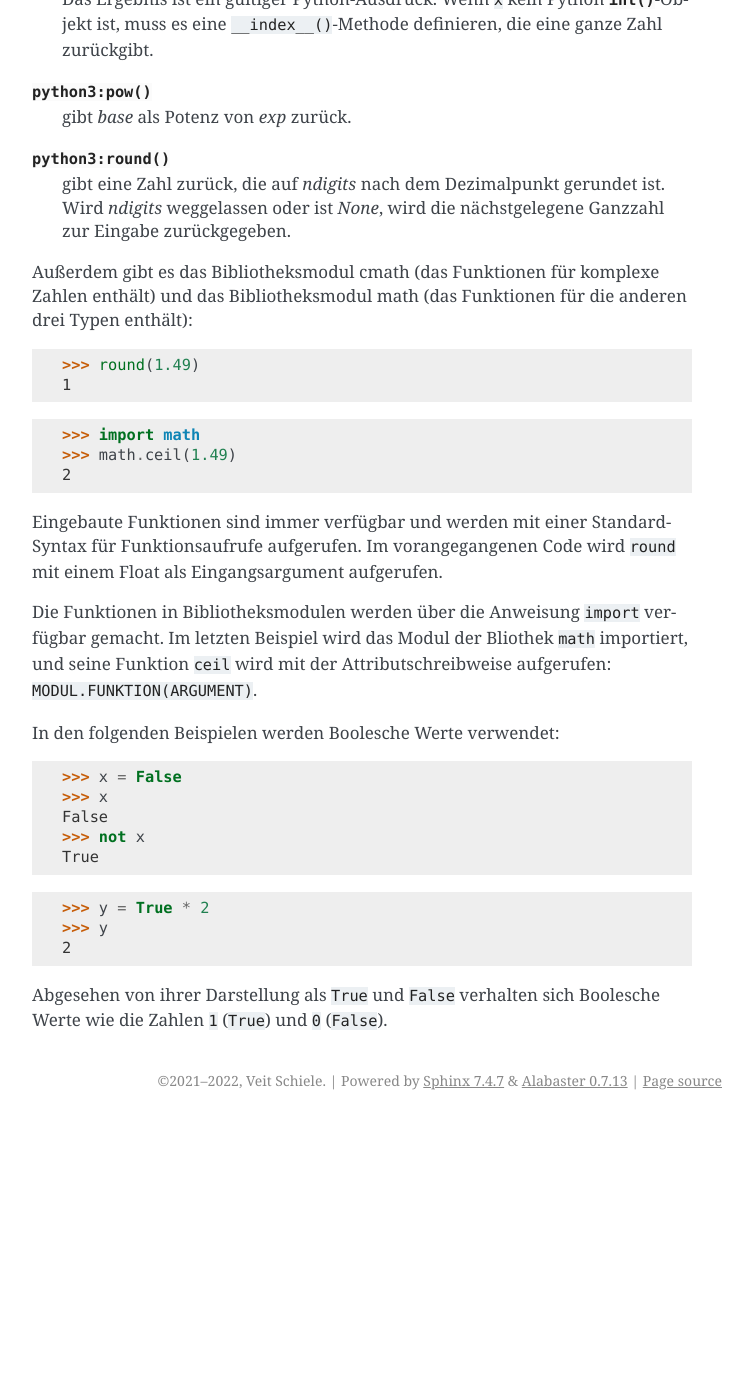
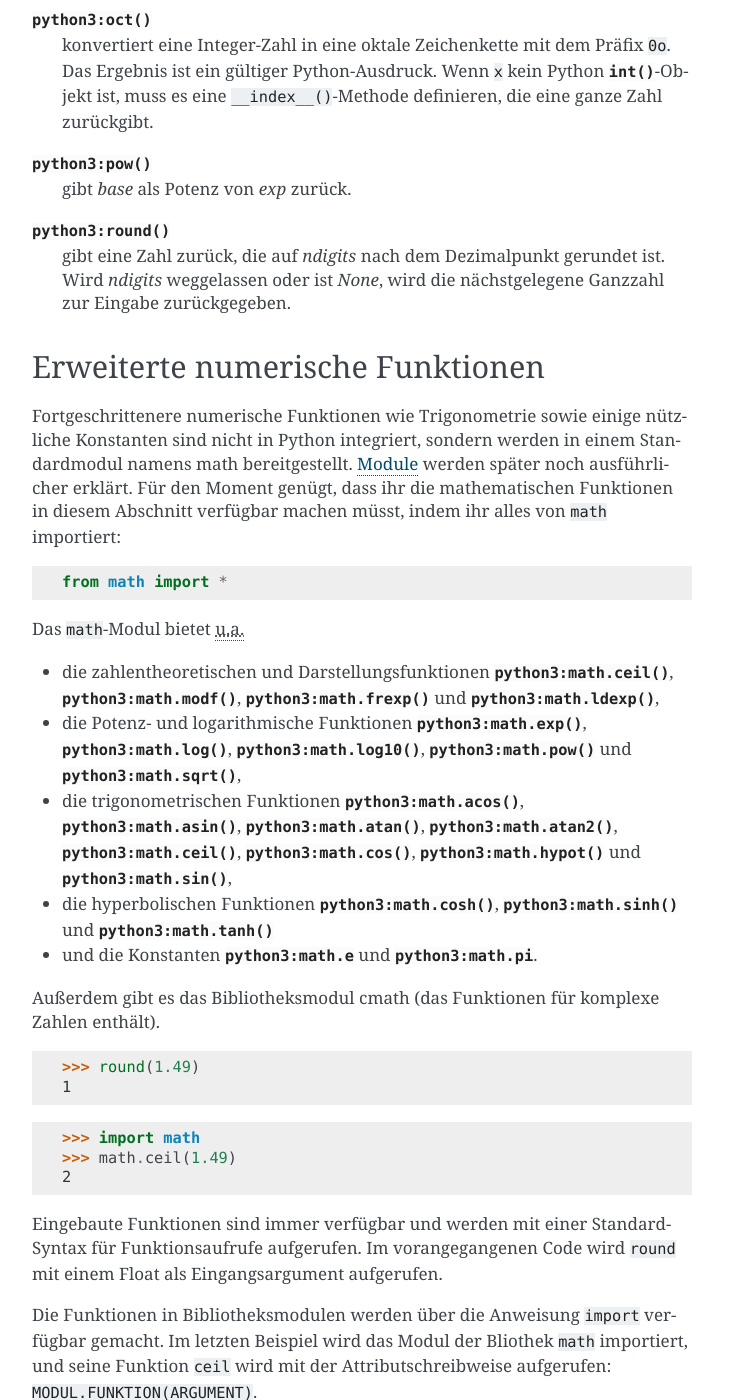
Before and after one commit to veit/python-basics-tutorial-de, a Sphinx documentation site: the page built from docs/types/numbers.rst, in a window 1280 px wide and 1400 px high, scrolled down 2420 px. Shown: the whole window, without its empty margins (388-1141 px from the left). Built offline with Sphinx 7.4.7, drawn with Linux system fonts in a browser that asks for light colours; pages that are not in the unit, such as notebooks, are missing from menus; before the commit the page ends 3540 px from its top, so only the background shows below that; some of the changed text lies outside the part shown.

Commit message:
:memo: Add math functions

```diff
--- a/docs/types/numbers.rst
+++ b/docs/types/numbers.rst
@@ -82,6 +82,9 @@ Suffix ``j``. Im vorangehenden Code ist die Variable ``x`` einer komplexen Zahl
 zugeordnet. Ihr könnt ihren „realen“ Teil mit der Attributschreibweise
 ``x.real`` und den „imaginären“ Teil mit ``x.imag`` erhalten.
 
+Built-in numerische Funktionen
+------------------------------
+
 Mehrere eingebaute Funktionen können mit Zahlen arbeiten:
 
 :func:`python3:abs`
@@ -120,9 +123,39 @@ Mehrere eingebaute Funktionen können mit Zahlen arbeiten:
     Wird *ndigits* weggelassen oder ist *None*, wird die nächstgelegene Ganzzahl
     zur Eingabe zurückgegeben.
 
+Erweiterte numerische Funktionen
+--------------------------------
+
+Fortgeschrittenere numerische Funktionen wie Trigonometrie sowie einige
+nützliche Konstanten sind nicht in Python integriert, sondern werden in einem
+Standardmodul namens :doc:`math <python3:library/math>` bereitgestellt.
+:doc:`Module </modules/index>` werden später noch ausführlicher erklärt. Für den
+Moment genügt, dass ihr die mathematischen Funktionen in diesem Abschnitt
+verfügbar machen müsst, indem ihr alles von ``math`` importiert:
+
+.. code-block:: python
+
+    from math import *
+
+Das ``math``-Modul bietet :abbr:`u.a. (unter anderem)`
+
+* die zahlentheoretischen und Darstellungsfunktionen :func:`python3:math.ceil`,
+  :func:`python3:math.modf`, :func:`python3:math.frexp` und
+  :func:`python3:math.ldexp`,
+* die Potenz- und logarithmische Funktionen :func:`python3:math.exp`,
+  :func:`python3:math.log`, :func:`python3:math.log10`, :func:`python3:math.pow`
+  und :func:`python3:math.sqrt`,
+* die trigonometrischen Funktionen :func:`python3:math.acos`,
+  :func:`python3:math.asin`, :func:`python3:math.atan`,
+  :func:`python3:math.atan2`, :func:`python3:math.ceil`,
+  :func:`python3:math.cos`, :func:`python3:math.hypot` und
+  :func:`python3:math.sin`,
+* die hyperbolischen Funktionen :func:`python3:math.cosh`,
+  :func:`python3:math.sinh` und :func:`python3:math.tanh`
+* und die Konstanten :data:`python3:math.e` und :data:`python3:math.pi`.
+
 Außerdem gibt es das Bibliotheksmodul :doc:`cmath <python3:library/cmath>` (das
-Funktionen für komplexe Zahlen enthält) und das Bibliotheksmodul :doc:`math
-<python3:library/math>` (das Funktionen für die anderen drei Typen enthält):
+Funktionen für komplexe Zahlen enthält).
 
 .. code-block:: python
 
```
